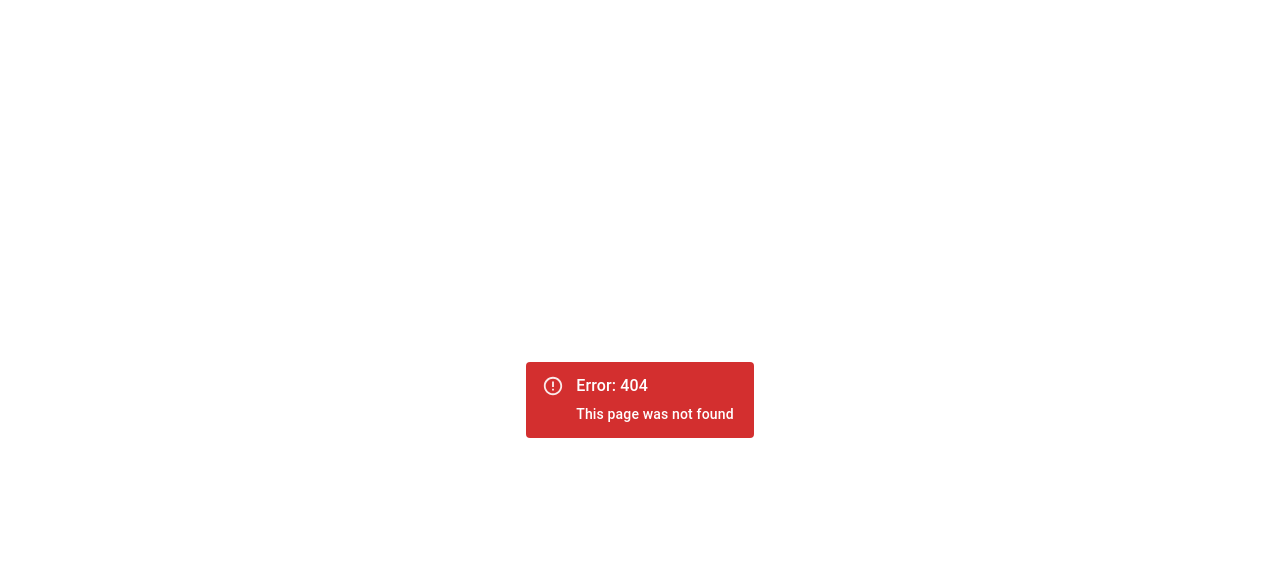
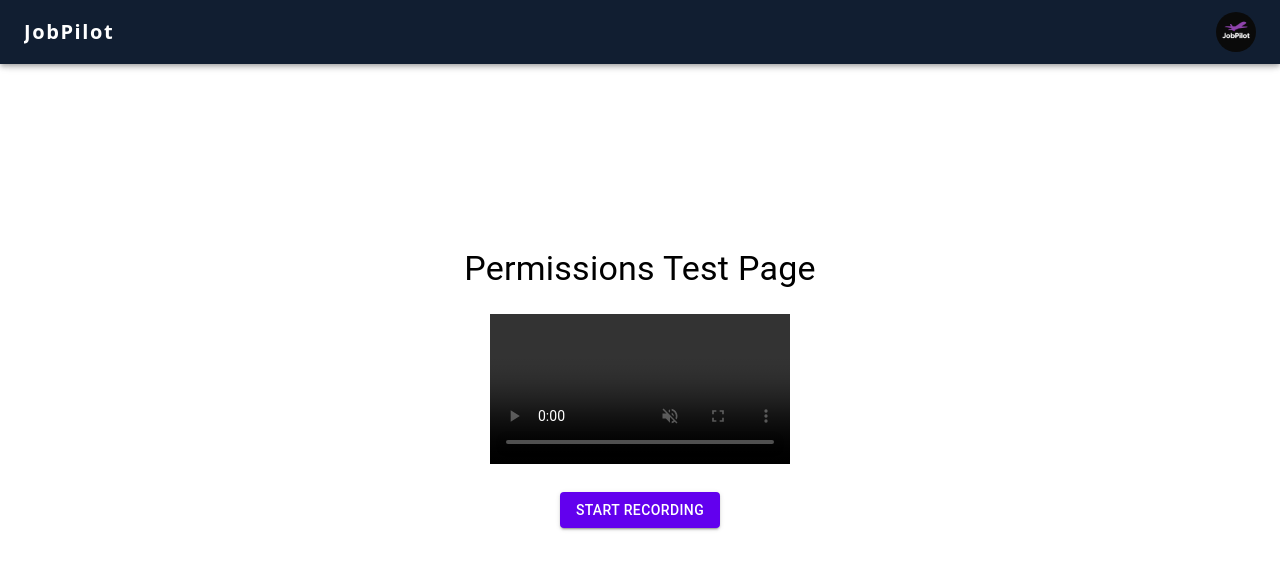
Before and after one commit to thejobpilot/frontend, a Next.js app: page /applicant/permissionsPage in a window 1280 px wide. Before the commit this address had no page. Shown: the top 570 px of the page. Built offline with nearby package versions, Linux system fonts and the light colour scheme.

Commit message:
started permissions pages

```diff
--- /dev/null
+++ b/src/components/interviewComponents/permissions.tsx
@@ -0,0 +1,79 @@
+import React, { useRef, useState } from 'react';
+import { Box, Button, Container, Typography } from '@mui/material';
+
+const Permissions: React.FC = () => {
+  const [isRecording, setIsRecording] = useState<boolean>(false);
+  const [recordedBlob, setRecordedBlob] = useState<Blob | null>(null);
+  const videoRef = useRef<HTMLVideoElement>(null);
+  const mediaRecorderRef = useRef<MediaRecorder | null>(null);
+
+  const handleStartRecording = async () => {
+    try {
+      const stream = await navigator.mediaDevices.getUserMedia({ video: true });
+
+      if (videoRef.current) {
+        videoRef.current.srcObject = stream;
+      }
+
+      mediaRecorderRef.current = new MediaRecorder(stream);
+      const chunks: Blob[] = [];
+
+      mediaRecorderRef.current.ondataavailable = (event) => {
+        if (event.data.size > 0) {
+          chunks.push(event.data);
+        }
+      };
+
+      mediaRecorderRef.current.onstop = () => {
+        const blob = new Blob(chunks, { type: 'video/webm' });
+        setRecordedBlob(blob);
+
+        if (videoRef.current && videoRef.current.srcObject) {
+          const tracks = (videoRef.current.srcObject as MediaStream).getTracks();
+          tracks.forEach((track) => track.stop());
+          videoRef.current.src = URL.createObjectURL(blob);
+          videoRef.current.srcObject = null;
+        }
+      };
+
+      mediaRecorderRef.current.start();
+      setIsRecording(true);
+    } catch (error) {
+      console.error('Error starting recording:', error);
+    }
+  };
+
+  const handleStopRecording = () => {
+    setIsRecording(false);
+    if (mediaRecorderRef.current) {
+      mediaRecorderRef.current.stop();
+    }
+  };
+
+  return (
+    <Container maxWidth="sm">
+      <Box sx={{ display: 'flex', flexDirection: 'column', alignItems: 'center', minHeight: '100vh', justifyContent: 'center' }}>
+        <Typography variant="h4" mb={3}>
+          Permissions Test Page
+        </Typography>
+        <Box mb={3}>
+          <video ref={videoRef} autoPlay playsInline muted controls width="100%" />
+        </Box>
+        <Box mb={3}>
+          {!isRecording && (
+            <Button variant="contained" color="primary" onClick={handleStartRecording}>
+              Start Recording
+            </Button>
+          )}
+          {isRecording && (
+            <Button variant="contained" color="secondary" onClick={handleStopRecording}>
+              Stop Recording
+            </Button>
+          )}
+        </Box>
+      </Box>
+    </Container>
+  );
+};
+
+export default Permissions;
--- /dev/null
+++ b/src/pages/applicant/permissionsPage/index.tsx
@@ -0,0 +1,49 @@
+import React, { useState } from 'react';
+import Permissions from "@/components/interviewComponents/permissions";
+import ResponsiveAppBar from "@/components/navBar";
+import { createTheme, ThemeProvider } from '@mui/material/styles';
+
+
+const theme = createTheme({
+    palette: {
+      primary: {
+        main: '#6200ee',
+      },
+      secondary: {
+        main: '#03dac6',
+      },
+    },
+  });
+
+  const PermissionsPage: React.FC = () => {
+    const [currentQuestion, setCurrentQuestion] = useState(1);
+    const totalQuestions = 3;
+    const [progress, setProgress] = useState(0);
+    const prompt =
+      'Tell us about the education, and work experiences that have helped prepare you for this position.';
+    const countdownSeconds = 120;
+
+    const onStartRecording = () => {
+      console.log('Recording started');
+    };
+
+    const onStopRecording = () => {
+      console.log('Recording stopped');
+    };
+
+    const onSubmit = () => {
+      console.log('Interview submitted');
+    };
+    const handleCountdownUpdate = (progress: number) => {
+      setProgress(progress);
+    };
+
+    return (
+      <ThemeProvider theme={theme}>
+        <ResponsiveAppBar></ResponsiveAppBar>
+        <Permissions></Permissions>
+      </ThemeProvider>
+    );
+  };
+
+  export default PermissionsPage;
```
